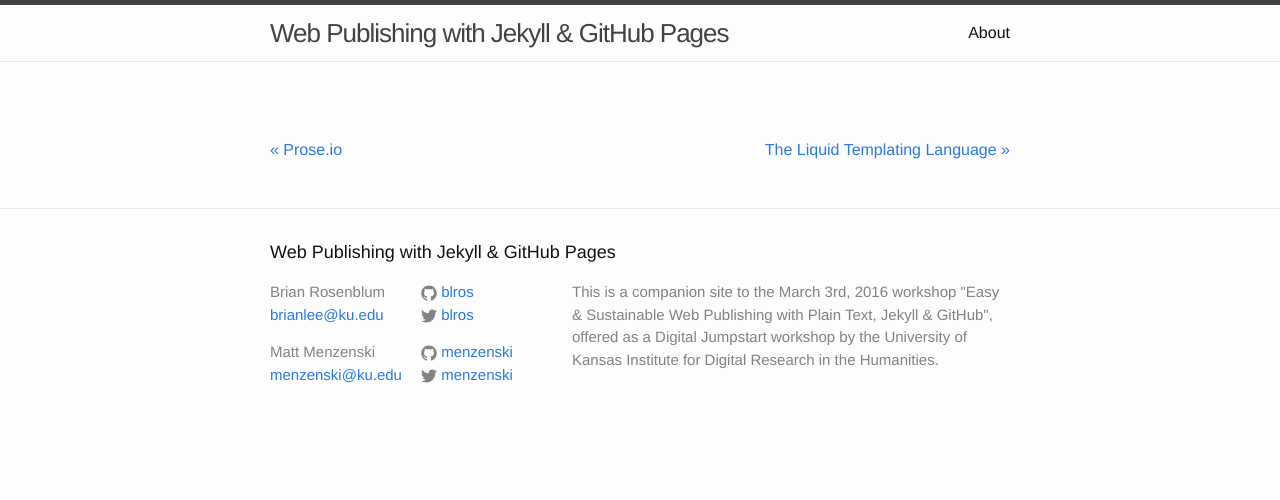
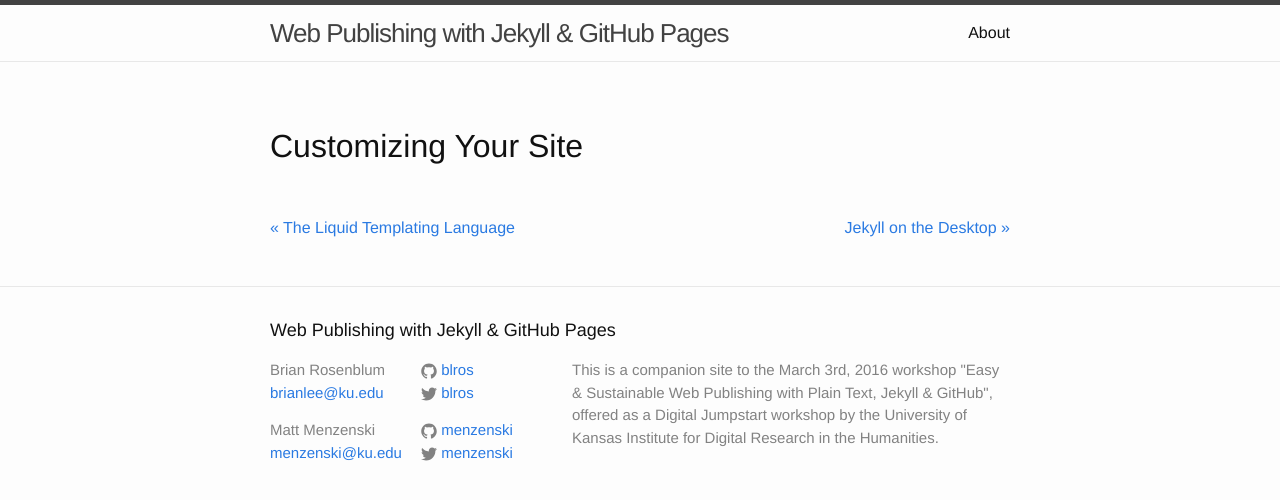
Before and after one commit to menzenski/idrh-static-site-workshop, a Jekyll site: the page built from _posts/2016-02-13-customizing-your-site.md, in a window 1280 px wide. Shown: the top 500 px of the page. Built offline with Jekyll 4.4.1, drawn with Linux system fonts in a browser that asks for light colours.

```diff
--- a/_posts/2016-02-13-customizing-your-site.md
+++ b/_posts/2016-02-13-customizing-your-site.md
@@ -1,7 +1,9 @@
 ---
 layout: post
 title: Customizing Your Site
-date: "2016-02-13 14:40:40 -0600"
+date: "2016-02-14 14:40:40 -0600"
 categories: jekyll
 published: true
 ---
+
+## Customizing Your Site
```
